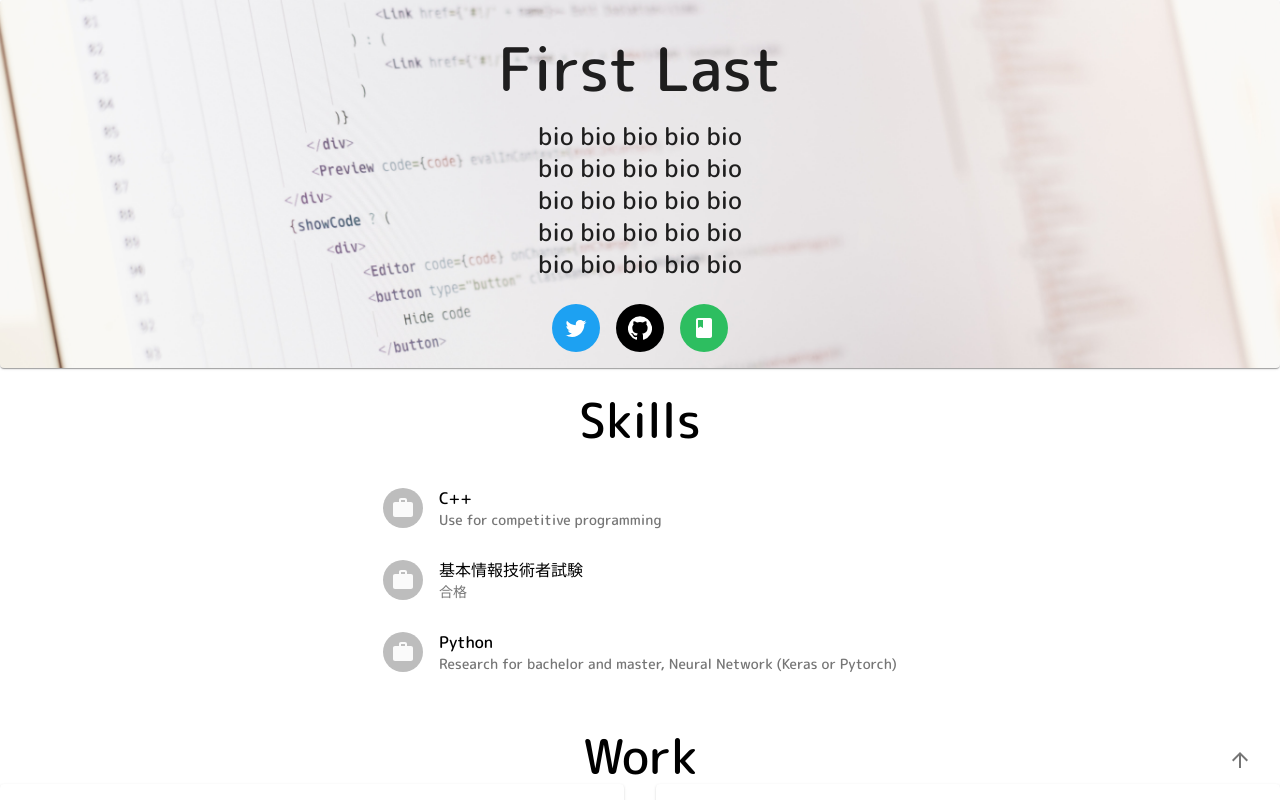
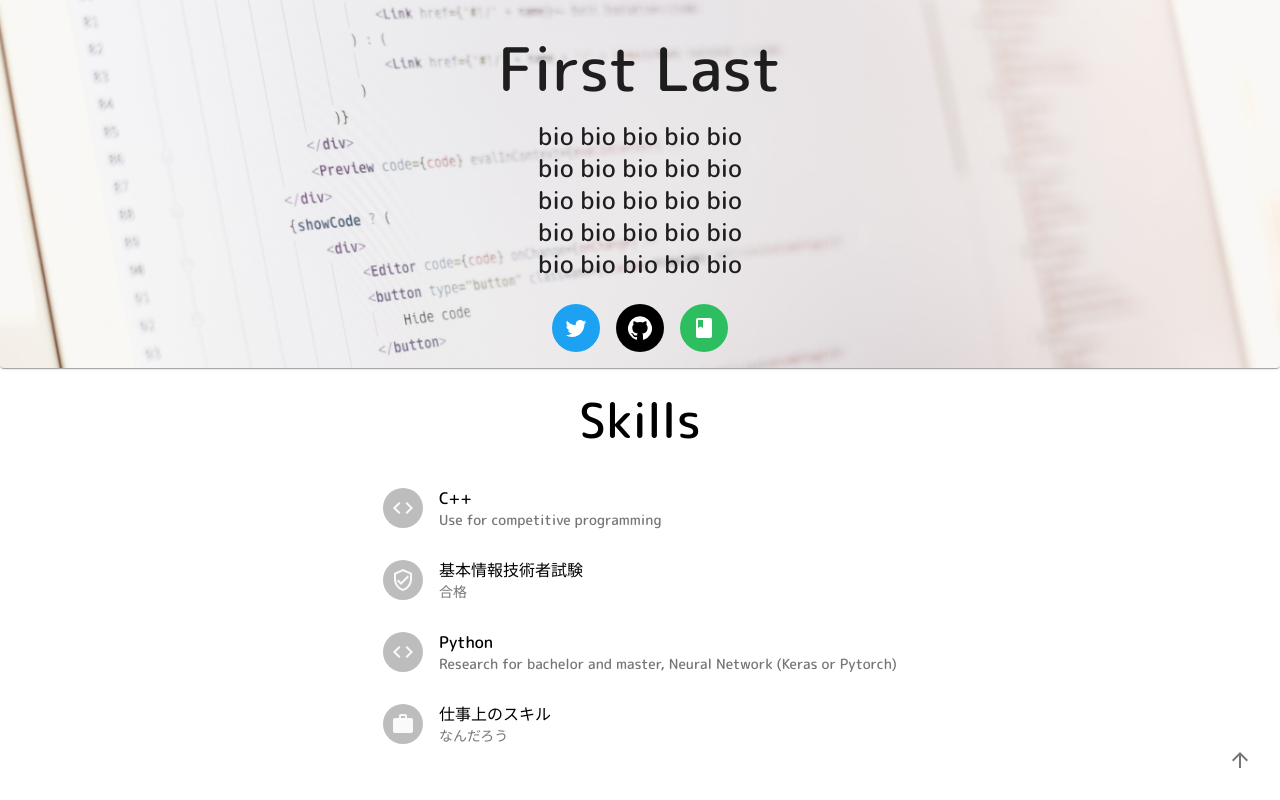
Before and after one commit to utouto97/portfolio, a React (Create React App) app: page / in a window 1280 px wide. Shown: the top 800 px of the page. Built offline with nearby package versions, Linux system fonts and the light colour scheme.

Commit message:
update skills icon, so it would be variable icons

```diff
--- a/src/Skills.tsx
+++ b/src/Skills.tsx
@@ -7,9 +7,32 @@ import ListItem from '@material-ui/core/ListItem';
 import ListItemAvatar from '@material-ui/core/ListItemAvatar';
 import ListItemText from '@material-ui/core/ListItemText';
 import Avater from '@material-ui/core/Avatar';
+
 import WorkIcon from '@material-ui/icons/Work';
+import CodeIcon from '@material-ui/icons/Code';
+import VerifiedUserOutlinedIcon from '@material-ui/icons/VerifiedUserOutlined';
 
 const skills = require('./skill.json');
+
+type SkillType = {
+  pri: string,
+  sec: string,
+  icon: string
+};
+
+type IconProps = {
+  type: string
+};
+
+const Icon = (props: IconProps) => {
+  switch (props.type) {
+    case "code":
+      return <CodeIcon />
+    case "verified":
+      return <VerifiedUserOutlinedIcon />
+  }
+  return <WorkIcon />
+};
 
 const Skills = () => {
   return (
@@ -24,11 +47,11 @@ const Skills = () => {
       <Grid container item justify='center'>
         <Grid item>
           <List>
-            {skills.map((skill: any, i: number) => {
+            {skills.map((skill: SkillType, i: number) => {
               return (<ListItem key={i}>
                 <ListItemAvatar>
                   <Avater>
-                    <WorkIcon />
+                    <Icon type={skill.icon} />
                   </Avater>
                 </ListItemAvatar>
                 <ListItemText primary={skill.pri} secondary={skill.sec} />
--- a/src/skill.json
+++ b/src/skill.json
@@ -1,14 +1,21 @@
 [
   {
     "pri": "C++",
-    "sec": "Use for competitive programming"
+    "sec": "Use for competitive programming",
+    "icon": "code"
   },
   {
     "pri": "基本情報技術者試験",
-    "sec": "合格"
+    "sec": "合格",
+    "icon": "verified"
   },
   {
     "pri": "Python",
-    "sec": "Research for bachelor and master, Neural Network (Keras or Pytorch)"
+    "sec": "Research for bachelor and master, Neural Network (Keras or Pytorch)",
+    "icon": "code"
+  },
+  {
+    "pri": "仕事上のスキル",
+    "sec": "なんだろう"
   }
 ]
```
